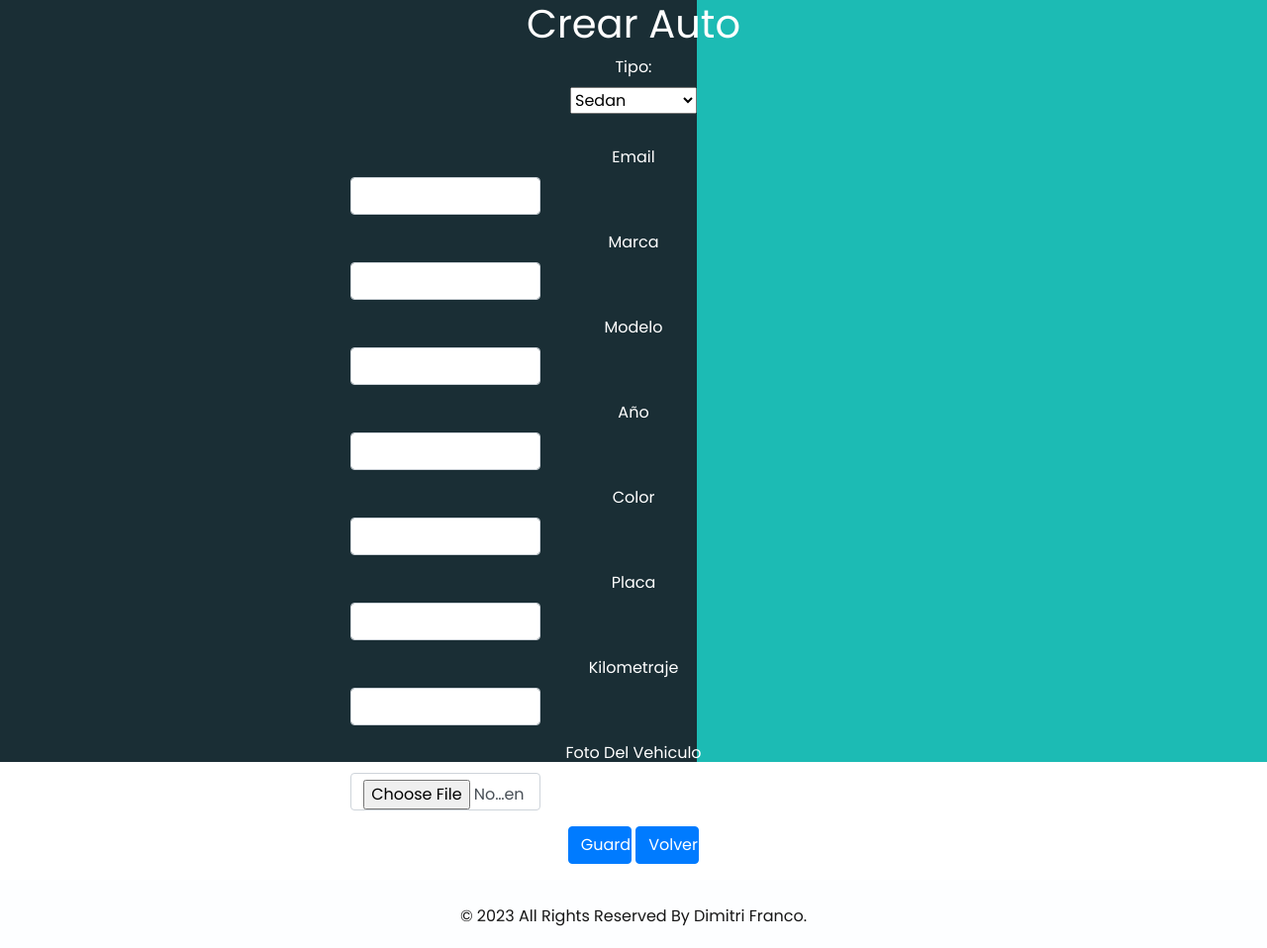
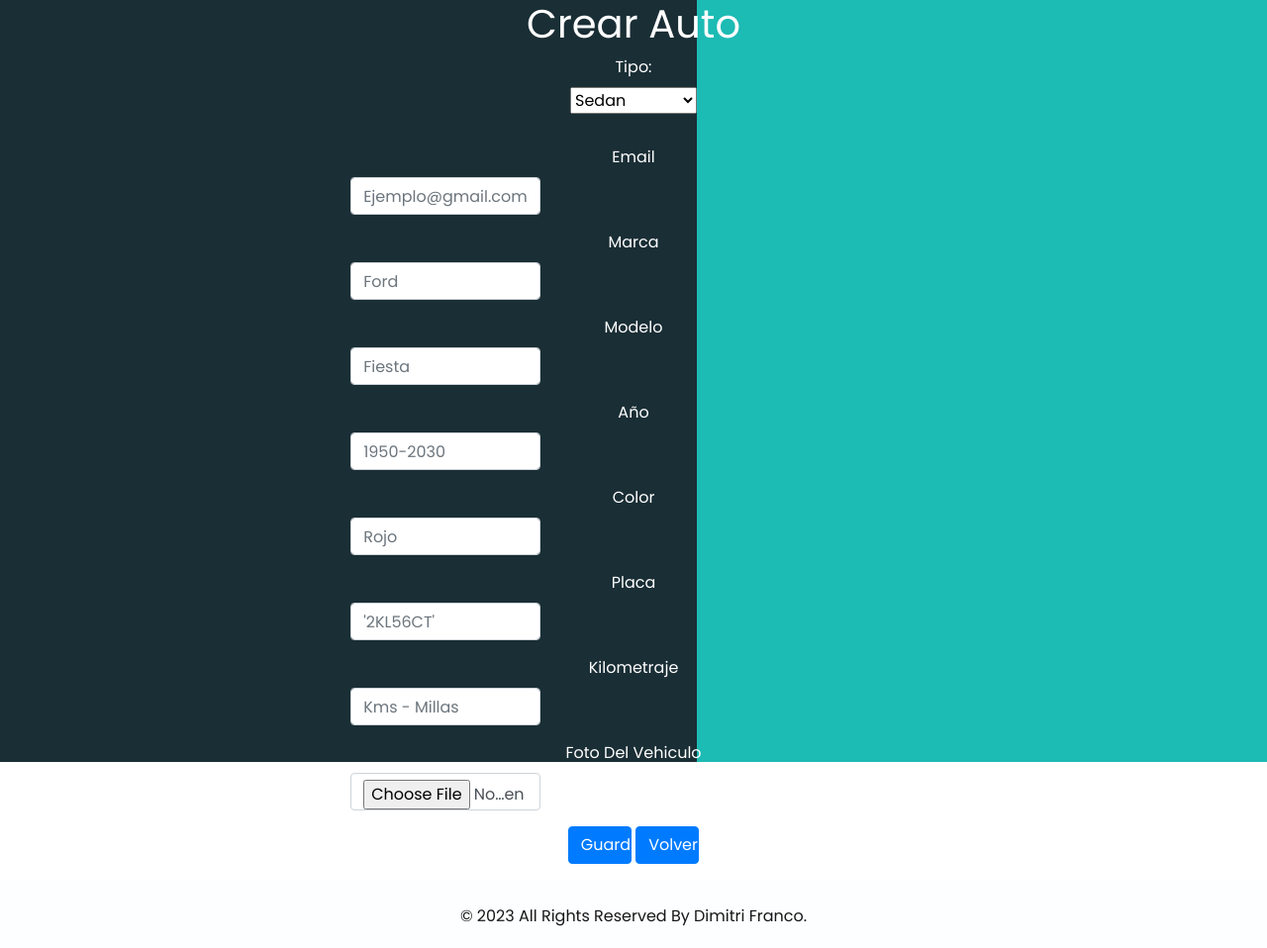
Before and after one commit to francanico/PlaygroundFinalProject-Franco, a Django app: page /auto/crearauto/ in a window 1280 px wide. Shown: the whole page at 99% size. Run offline with Django 4.2, Linux system fonts and the light colour scheme; the visitor is signed in with stand-in values (Sample User, id 1); some libraries are stand-ins or nearby versions.

Commit message:
Detalles Finales

```diff
--- a/Baseapp/templates/contacto.html
+++ b/Baseapp/templates/contacto.html
@@ -43,7 +43,7 @@
 
     <div class="form-floating mb-3">
     <label for="id_imagendoc">Cargue su Documento:</label>
-    <input  type="file" name="imagendoc" accept="image/*" required id="id_imagendoc">
+    <input  type="file" name="imagendoc" accept="image/*" id="id_imagendoc">
     </div>
 
     <script src="/static/ckeditor/ckeditor-init.js" data-ckeditor-basepath="/static/ckeditor/ckeditor/" id="ckeditor-init-script"></script>
--- a/Baseapp/templates/crear_auto.html
+++ b/Baseapp/templates/crear_auto.html
@@ -21,32 +21,32 @@
     </div>
     <div class="form-floating mb-3">
         <label for="id_emailauto">Email</label>
-        <input class="form-control" style=" width: 15vw; margin-left : 22.2vw;margin-Top : 0vw;" type="text" name="emailauto" maxlength="50" required id="id_emailauto">
+        <input class="form-control" style=" width: 15vw; margin-left : 22.2vw;margin-Top : 0vw;" type="text" name="emailauto" placeholder="Ejemplo@gmail.com" maxlength="50" required id="id_emailauto">
         </div>
     </div>
         <div class="form-floating mb-3">
         <label for="id_marca">Marca</label>
-        <input class="form-control" style=" width: 15vw; margin-left : 22.2vw;margin-Top : 0vw;" type="text" name="marca" maxlength="50" required id="id_marca">
+        <input class="form-control" style=" width: 15vw; margin-left : 22.2vw;margin-Top : 0vw;" type="text" name="marca" placeholder="Ford" maxlength="50" required id="id_marca">
     </div>
         <div class="form-floating mb-3">
         <label for="id_modelo">Modelo</label>
-        <input class="form-control" style=" width: 15vw; margin-left : 22.2vw;margin-Top : 0vw;" type="text" name="modelo" maxlength="40" required id="id_modelo">
+        <input class="form-control" style=" width: 15vw; margin-left : 22.2vw;margin-Top : 0vw;" type="text" name="modelo" placeholder="Fiesta" maxlength="40" required id="id_modelo">
     </div>
         <div class="form-floating mb-3">
         <label for="id_anio">Año</label>
-        <input class="form-control" style=" width: 15vw; margin-left : 22.2vw;margin-Top : 0vw;" type="number" name="anio" required id="id_anio">
+        <input class="form-control" style=" width: 15vw; margin-left : 22.2vw;margin-Top : 0vw;" type="number" name="anio" placeholder="1950-2030" id="id_anio">
     </div>
         <div class="form-floating mb-3">
         <label for="id_color">Color</label>
-        <input class="form-control" style=" width: 15vw; margin-left : 22.2vw;margin-Top : 0vw;" type="text" name="color" maxlength="20" required id="id_color">
+        <input class="form-control" style=" width: 15vw; margin-left : 22.2vw;margin-Top : 0vw;" type="text" name="color" placeholder="Rojo" maxlength="20"  id="id_color">
     </div>
         <div class="form-floating mb-3">
         <label for="id_placa">Placa</label>
-        <input class="form-control" style=" width: 15vw; margin-left : 22.2vw;margin-Top : 0vw;" type="text" name="placa" maxlength="30" required id="id_placa">
+        <input class="form-control" style=" width: 15vw; margin-left : 22.2vw;margin-Top : 0vw;" type="text" name="placa" maxlength="30" placeholder="'2KL56CT'" required id="id_placa">
     </div>
         <div class="form-floating mb-3">
         <label for="id_kilometraje">Kilometraje</label>
-        <input class="form-control" style=" width: 15vw; margin-left : 22.2vw;margin-Top : 0vw;" type="number" name="kilometraje" required id="id_kilometraje">
+        <input class="form-control" style=" width: 15vw; margin-left : 22.2vw;margin-Top : 0vw;" type="number" name="kilometraje" placeholder="Kms - Millas" id="id_kilometraje">
     </div>
         <div class="form-floating mb-3">
         <label for="id_fotoauto">Foto Del Vehiculo</label>
--- a/Baseapp/templates/crear_poliza.html
+++ b/Baseapp/templates/crear_poliza.html
@@ -13,7 +13,7 @@
     <input class="form-control" style=" width: 15vw; margin-left : 22.2vw;margin-Top : 0vw;" type="text" name="nombre" maxlength="45" placeholder=" Ingrese Nombre y Apellido " required id="id_nombre">
     </div>
     <div class="form-floating mb-3">
-<select class="form-floating mb-3" aria-label="Small select example" style=" width: 15vw; margin-left : 0vw;margin-Top : 0vw;" name="categoria" id="id_categoria">
+<select class="form-floating mb-3" aria-label="Small select example" style=" width: 15vw; margin-left : 0vw;margin-Top : 0vw;" name="categoria" required id="id_categoria">
 <option value="" selected> Seleccione </option>
 <option value="vida">Vida</option>
 <option value="auto">Auto</option>
```
